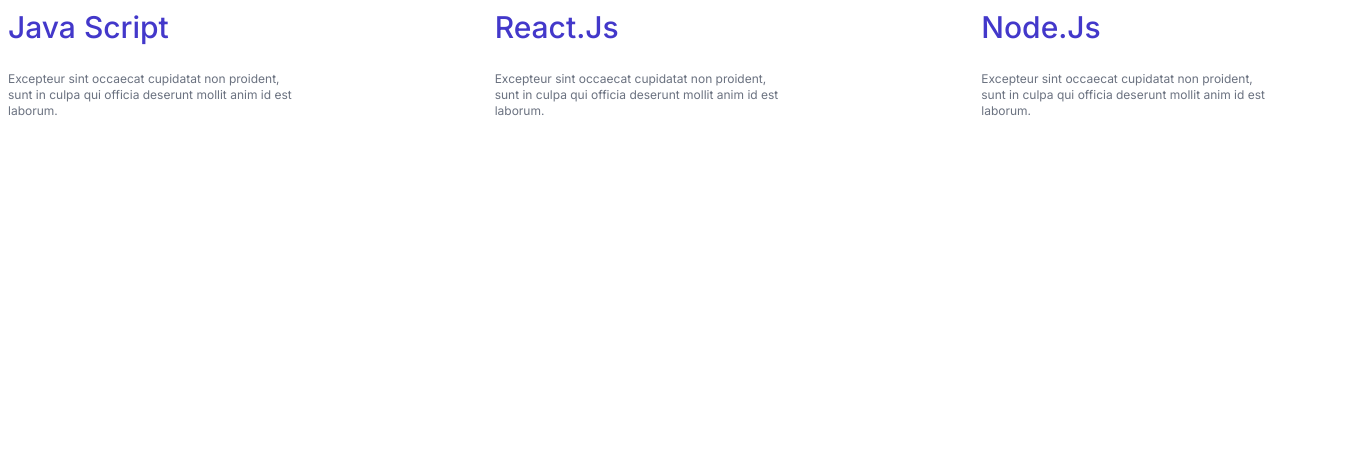
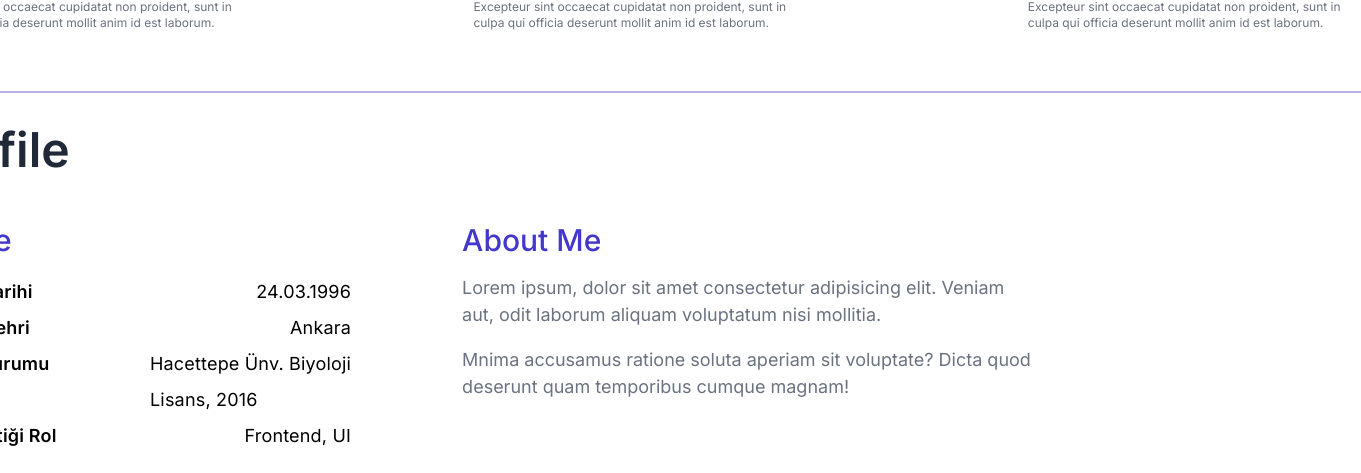
Before and after one commit to brksnr/portproject, a React (Vite) app: page / in a window 1280 px wide. Shown: the part 943-1416 px from the top of the page, 1361 px wide, since content can reach past the window. Before the commit the page ends 1130 px from the top, so only its background shows below. Built offline with nearby package versions, Linux system fonts and the light colour scheme.

Commit message:
profile componentini bitirdim

```diff
--- a/src/App.jsx
+++ b/src/App.jsx
@@ -12,6 +12,7 @@
       <Header/>
       <Hero/>
       <Skills/>
+      <Profile/>
    </>
   )
 }
--- a/src/components/profile.jsx
+++ b/src/components/profile.jsx
@@ -1,12 +1,35 @@
 export function Profile() {
     return (
         <>
-        <hr/>
-        <h1>Profile</h1>
-        <div className="profile-box">
-            <h3>Profile</h3>
+        <hr className="hr"/>
+        <h1 className="special-profile">Profile</h1>
+        <div class="profile">
+
+    <div class="profile-details">
+    <h1>Profile</h1>
+        <div class="profile-item">
+            <span class="label">Doğum tarihi</span>
+            <span class="value">24.03.1996</span>
         </div>
-        <div className="about-box"></div>
+        <div class="profile-item">
+            <span class="label">İkamet Şehri</span>
+            <span class="value">Ankara</span>
+        </div>
+        <div class="profile-item">
+            <span class="label">Eğitim Durumu</span>
+            <span class="value">Hacettepe Ünv. Biyoloji<br/>Lisans, 2016</span>
+        </div>
+        <div class="profile-item">
+            <span class="label">Tercih Ettiği Rol</span>
+            <span class="value">Frontend, UI</span>
+        </div>
+    </div>
+    <div className="about-profile">
+        <h1>About Me</h1>
+        <p>Lorem ipsum, dolor sit amet consectetur adipisicing elit. Veniam aut, odit laborum aliquam voluptatum nisi mollitia.</p>
+<p>Mnima accusamus ratione soluta aperiam sit voluptate? Dicta quod deserunt quam temporibus cumque magnam! </p>
+    </div>
+</div>
         </>
     )
 }
--- a/src/index.css
+++ b/src/index.css
@@ -268,8 +268,78 @@
       }
 }
 
+/* SKills bitti*/
 
+.profile {
+max-width: 1440px;
+font-family: Arial, sans-serif;
+display: flex;
+justify-content: space-between;
+}
+.profile h1 {
+color: #4338CA;
+font-family: Inter;
+font-size: 30px;
+font-weight: 500;
+line-height: 28px;
+}
+.profile-details {
+  display: flex;
+  flex-direction: column;
+  width: 30%;
+}
+.profile-item {
+  display: flex;
+  justify-content: space-between;
+}
+.label {
+font-family: Inter;
+font-size: 18px;
+font-weight: 600;
+line-height: 36px;
+letter-spacing: 0.01em;
+text-align: left;
+color: #000000;
+}
+.value {
+font-family: Inter;
+font-size: 18px;
+font-weight: 400;
+line-height: 36px;
+letter-spacing: 0.01em;
+text-align: left;
+color: #000000;
+}
+.about-profile{
+margin-right: 20rem;
+margin-bottom: 5rem;
+width: 30%;
+width: 576.9px;
+height: 182px;
 
+p{
+font-family: Inter;
+font-size: 18px;
+font-weight: 400;
+line-height: 27px;
+color: #6B7280;
+}
+}
+.hr{
+width: 1440px;
+border: 1px;
+border: 1px solid #BAB2E7
+}
+.special-profile {
+font-family: Inter;
+font-size: 48px;
+font-weight: 600;
+line-height: 48px;
+text-align: left;
+color: #1F2937;
+}
+
+/* profile bitti*/
 
 
 
```
